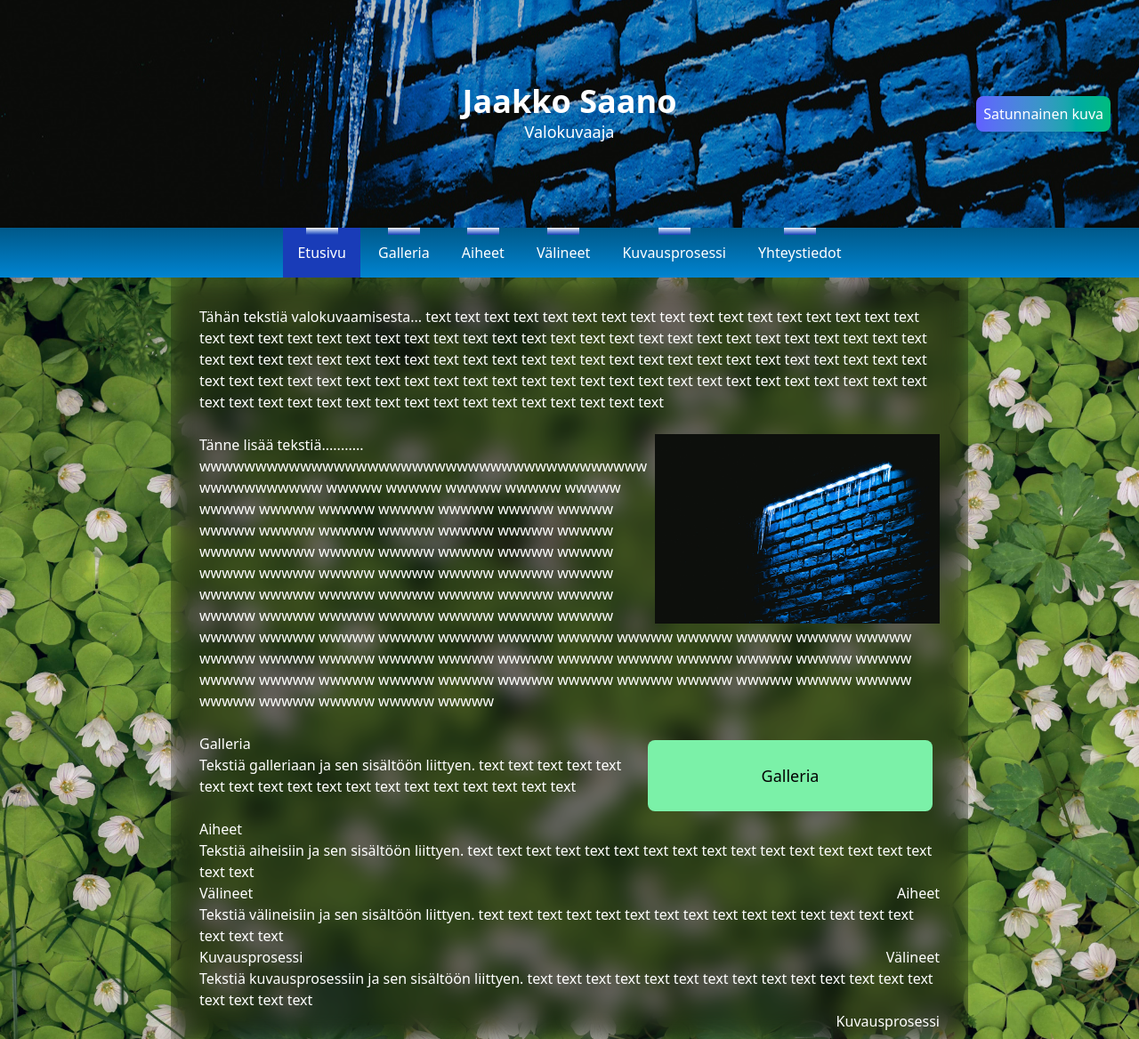
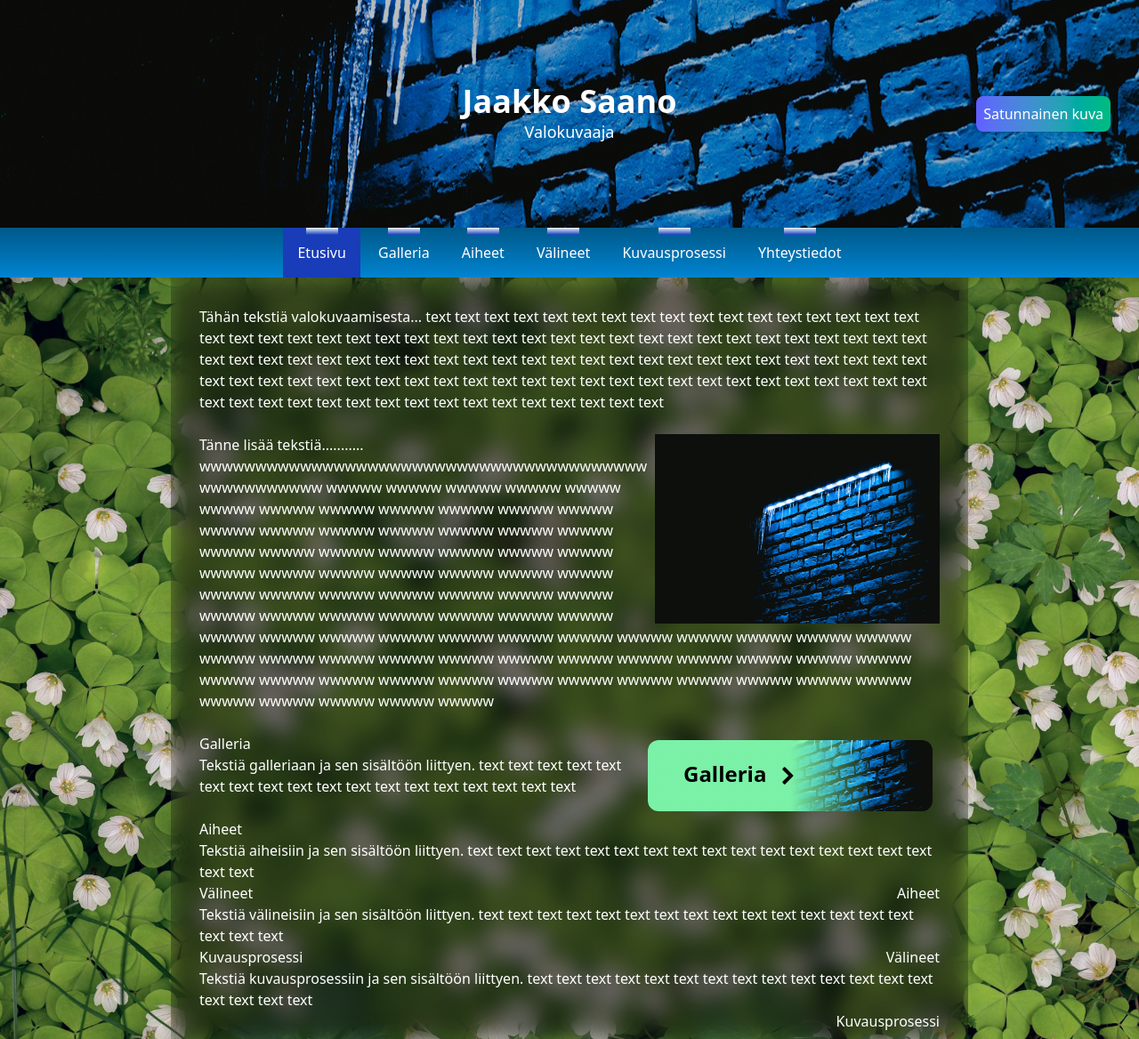
Before and after one commit to Orofil/wmk, a website: page docs/index.html in a window 1280 px wide. Shown: the top 1168 px of the page at 89% size. Drawn offline with nearby package versions, Linux system fonts and the light colour scheme.

Commit message:
Improved front page button

```diff
--- a/docs/index.html
+++ b/docs/index.html
@@ -24,7 +24,15 @@
         Tänne lisää tekstiä........... wwwwwwwwwwwwwwwwwwwwwwwwwwwwwwwwwwwwwwwwwwwwwwwwwww wwwww wwwww wwwww wwwww wwwww wwwww wwwww wwwww wwwww wwwww wwwww wwwww wwwww wwwww wwwww wwwww wwwww wwwww wwwww wwwww wwwww wwwww wwwww wwwww wwwww wwwww wwwww wwwww wwwww wwwww wwwww wwwww wwwww wwwww wwwww wwwww wwwww wwwww wwwww wwwww wwwww wwwww wwwww wwwww wwwww wwwww wwwww wwwww wwwww wwwww wwwww wwwww wwwww wwwww wwwww wwwww wwwww wwwww wwwww wwwww wwwww wwwww wwwww wwwww wwwww wwwww wwwww wwwww wwwww wwwww wwwww wwwww wwwww wwwww wwwww wwwww wwwww wwwww wwwww wwwww wwwww wwwww wwwww wwwww wwwww wwwww wwwww wwwww
       </p>
       <div class="mb-6 relative">
-        <a class="float-right m-2 w-xs h-20 bg-green-300 bg-cover border-white rounded-lg flex items-center justify-center text-black text-lg hover:bg-blend-multiply" href="./galleria.html">Galleria</a> <!-- TODO background image, border, rounded corners -->
+        <a class="relative float-right m-2 px-10 w-xs h-20 border-white rounded-xl overflow-hidden flex gap-3 items-center text-black text-lg hover:bg-blend-multiply" href="./galleria.html">
+          <img class="absolute right-0 object-cover" src="./res/images/C_05628.jpg" loading="lazy" decoding="async">
+          <div class="absolute w-full h-full top-0 bottom-0 left-0 right-0 bg-gradient-to-r from-green-300 from-50% to-green-300/0 to-80%"></div>
+          <div class="pb-1 text-black font-semibold text-2xl z-10">Galleria</div>
+          <svg class="z-10" xmlns="http://www.w3.org/2000/svg" width="24" height="24">
+            <!-- Reshot.com > Arrow Chevron Right -->
+            <path d="M7.293 4.707 14.586 12l-7.293 7.293 1.414 1.414L17.414 12 8.707 3.293 7.293 4.707z" fill="none" stroke="#000000" stroke-width="2" stroke-linejoin="round" />
+          </svg>
+        </a>
         <h2>Galleria</h2>
         <p>Tekstiä galleriaan ja sen sisältöön liittyen. text text text text text text text text text text text text text text text text text text </p>
       </div>
```
Also changed, not shown: docs/style/output.css.
